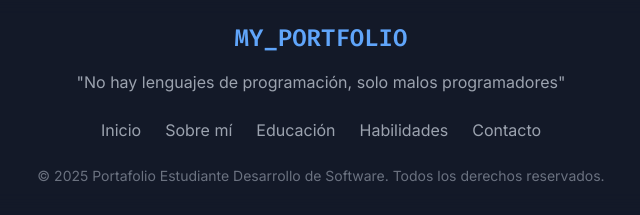
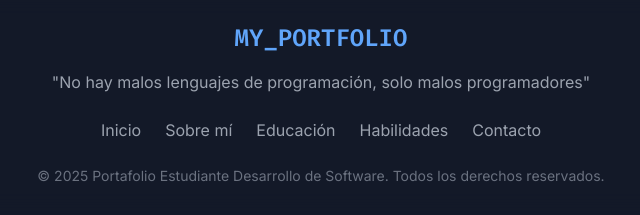
Before and after one commit to Arleyrozo27/Portafolio-Arley_Rozo, a plain HTML site: page index.html in a window 1280 px wide. Shown: the part 4056-4271 px from the top of the page, 319-959 px from the left. Drawn offline with nearby package versions, Linux system fonts and the light colour scheme.

Commit message:
mejora de mensaje del footer

```diff
--- a/index.html
+++ b/index.html
@@ -485,7 +485,7 @@
             <div class="flex justify-center mb-4">
                 <div class="text-2xl font-bold text-blue-400 code-font">MY_PORTFOLIO</div>
             </div>
-            <p class="text-gray-400 mb-6">"No hay lenguajes de programación, solo malos programadores"</p>
+            <p class="text-gray-400 mb-6">"No hay malos lenguajes de programación, solo malos programadores"</p>
             <div class="flex justify-center space-x-6 mb-6">
                 <a href="#inicio" class="text-gray-400 hover:text-blue-400 transition">Inicio</a>
                 <a href="#about" class="text-gray-400 hover:text-blue-400 transition">Sobre mí</a>
```
